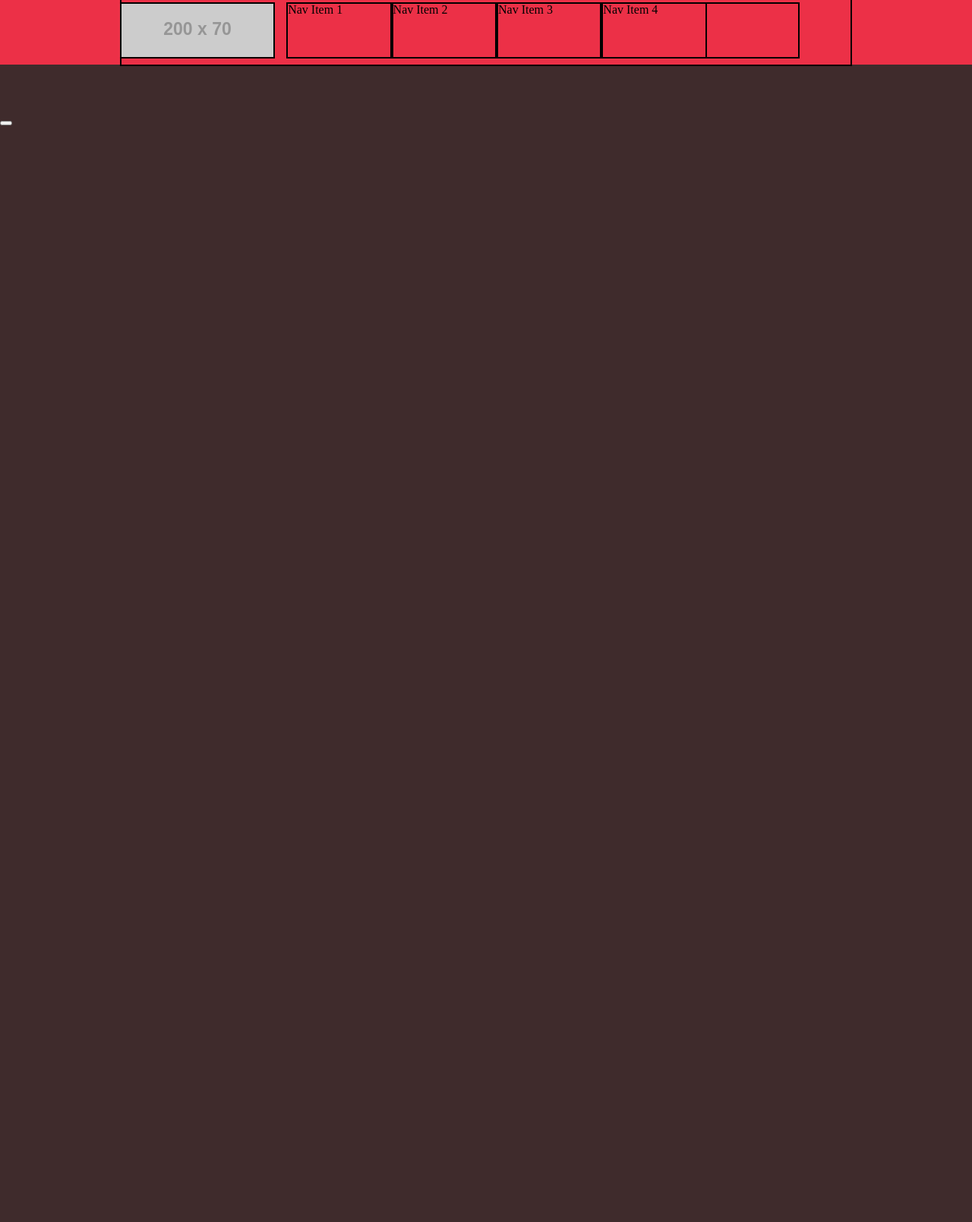
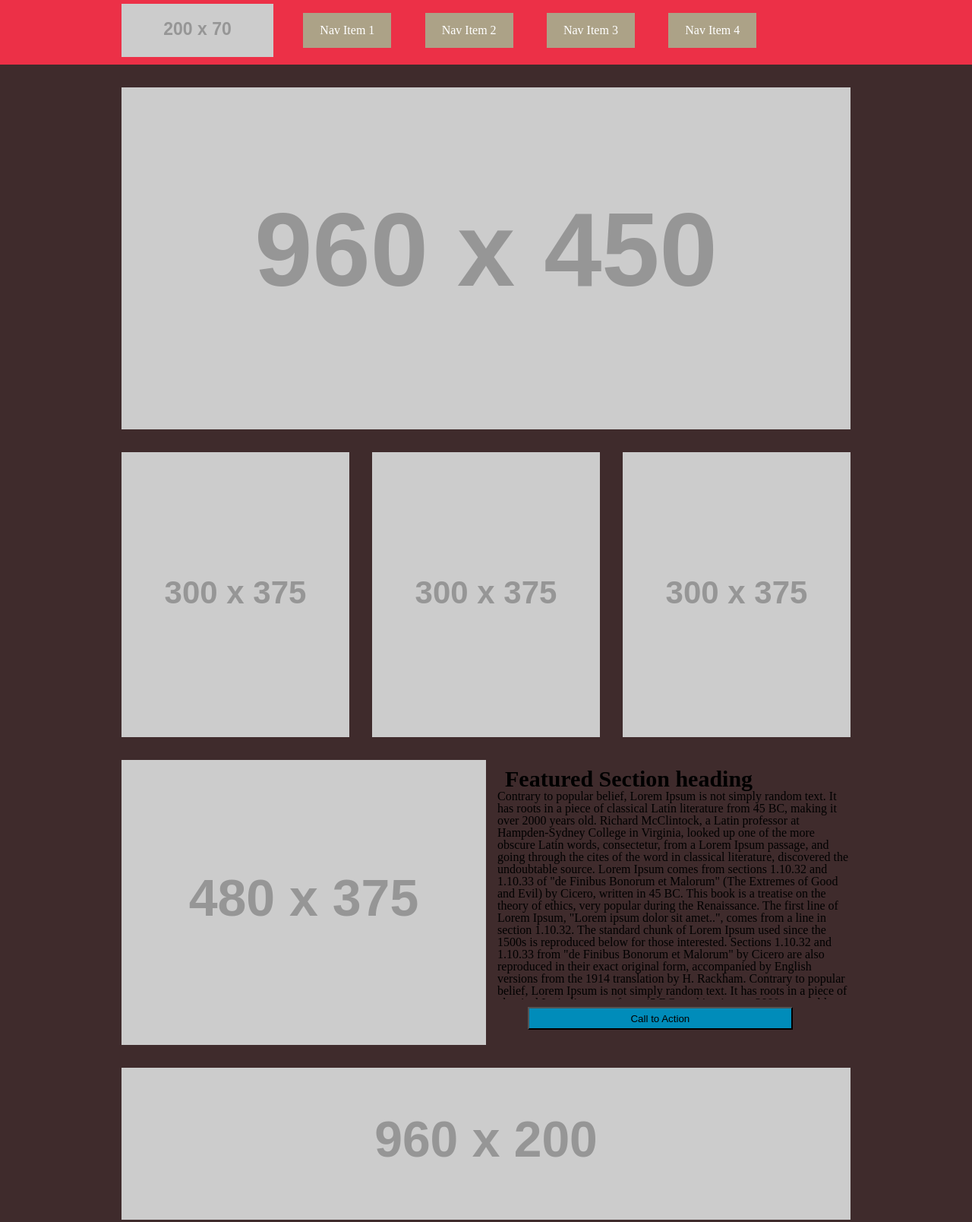
Before and after one commit to felipedelatorre/wireframe-exercise, a plain HTML site: page index.html in a window 1280 px wide. Shown: the part 5-1613 px from the top of the page at 76% size. Before the commit the page ends 800 px from the top, so only its background shows below. Drawn offline with Linux system fonts and the light colour scheme; placeholder pictures from the web are drawn by us.

Commit message:
Complete wireframe

```diff
--- a/css/style.css
+++ b/css/style.css
@@ -1,5 +1,3 @@
-/* Pallette brown #3f2b2c, sand #aca287, red #ec3047 */
-
 body {
   background-color: #3f2b2c
 }
@@ -12,19 +10,14 @@ nav {
   width: 960px;
   height: 90px;
   margin: 0px auto 0px auto;
-  outline: 2px solid black;
 }
 
 nav a img{
-  outline: 2px solid black;
-  /* display: inline-block; */
   margin: 10px 0px 10px 0px;
   float: left;
 }
 
-
 #navButtons {
-  outline: 2px solid black;
   float: left;
   margin-left: 2%;
   margin-top: 10px;
@@ -32,11 +25,68 @@ nav a img{
   height: 70px;
 }
 
+#navButtons a {
+  text-decoration: none;
+  display: inline-block;
+  color: white;
+  margin: 12px 3% 2px 3%;
+  padding: 15px 22px;
+  background: #aca287;
+}
 
-nav a p {
-  outline: 2px solid black;
-  display: inline-block;
-  width: 20%;
-  height: 70px;
+#heroImage{
+  display: block;
+  margin-top: 30px;
+}
 
+#heroImage img {
+  display: block;
+  margin: 0px auto;
 }
+
+#subBanner {
+  width: 960px;
+  margin: 30px auto 0px auto;
+  height: 375px;
+  display: flex;
+  justify-content: space-between;
+}
+
+#featured {
+  width: 960px;
+  margin: 30px auto 0px auto;
+  height: 375px;
+  display: flex;
+  justify-content: space-between;
+}
+
+#featured h1 {
+  font-size: 30px;
+  font-weight: bold;
+  margin: 10px 0px 0px 10px;
+}
+
+#featured p {
+  width: 465px;
+  height: 275px;
+  overflow: scroll;
+}
+
+#featured button {
+  height: 30px;
+  width: 75%;
+  margin: 10px auto 0px 40px;
+  background-color: #008CBA;
+}
+
+#featured button:hover {
+  transition: 350ms;
+  background-color: #aca287;
+}
+
+footer {
+  width: 960px;
+  height: 200px;
+  display: block;
+  margin: 30px auto 10px auto;
+}
--- a/index.html
+++ b/index.html
@@ -7,46 +7,44 @@
     <meta name="viewport" content="width=device-width, initial-scale=1">
     <link rel="stylesheet" type="text/css" media="screen" href="./css/reset.css">
     <link rel="stylesheet" type="text/css" media="screen" href="./css/style.css">
-    <!-- <script src="main.js"></script> -->
   </head>
   <body>
-
     <header>
       <nav>
         <a><img src="https://via.placeholder.com/200x70"></a>
           <div id="navButtons" >
-            <a><p>Nav Item 1</p></a>
-            <a><p>Nav Item 2</p></a>
-            <a><p>Nav Item 3</p></a>
-            <a><p>Nav Item 4</p></a>
+            <a href="#">Nav Item 1</a>
+            <a href="#">Nav Item 2</a>
+            <a href="#">Nav Item 3</a>
+            <a href="#">Nav Item 4</a>
         </div>
       </nav>
     </header>
-
-    <section>
-
+    <section id="heroImage">
+      <img src="https://via.placeholder.com/960x450" alt="">
     </section>
-      <!-- <img src="https://via.placeholder.com/960x450" alt=""> -->
-    <section>
-      <article><img src=""></article>
-      <article><img src=""></article>
-      <article><img src=""></article>
+    <section id="subBanner">
+      <article><img src="https://via.placeholder.com/300x375"></article>
+      <article><img src="https://via.placeholder.com/300x375"></article>
+      <article><img src="https://via.placeholder.com/300x375"></article>
     </section>
 
-    <section>
-      <article><img src=""></article>
+    <section id="featured">
+      <img src="https://via.placeholder.com/480x375">
       <article>
-        <h1></h1>
-        <p></p>
-        <button></button>
+        <h1>Featured Section heading</h1>
+        <p>Contrary to popular belief, Lorem Ipsum is not simply random text. It has roots in a piece of classical Latin literature from 45 BC, making it over 2000 years old. Richard McClintock, a Latin professor at Hampden-Sydney College in Virginia, looked up one of the more obscure Latin words, consectetur, from a Lorem Ipsum passage, and going through the cites of the word in classical literature, discovered the undoubtable source. Lorem Ipsum comes from sections 1.10.32 and 1.10.33 of "de Finibus Bonorum et Malorum" (The Extremes of Good and Evil) by Cicero, written in 45 BC. This book is a treatise on the theory of ethics, very popular during the Renaissance. The first line of Lorem Ipsum, "Lorem ipsum dolor sit amet..", comes from a line in section 1.10.32.
+
+        The standard chunk of Lorem Ipsum used since the 1500s is reproduced below for those interested. Sections 1.10.32 and 1.10.33 from "de Finibus Bonorum et Malorum" by Cicero are also reproduced in their exact original form, accompanied by English versions from the 1914 translation by H. Rackham.
+
+        Contrary to popular belief, Lorem Ipsum is not simply random text. It has roots in a piece of classical Latin literature from 45 BC, making it over 2000 years old. Richard McClintock, a Latin professor at Hampden-Sydney College in Virginia, looked up one of the more obscure Latin words, consectetur, from a Lorem Ipsum passage, and going through the cites of the word in classical literature, discovered the undoubtable source. Lorem Ipsum comes from sections 1.10.32 and 1.10.33 of "de Finibus Bonorum et Malorum" (The Extremes of Good and Evil) by Cicero, written in 45 BC. This book is a treatise on the theory of ethics, very popular during the Renaissance. The first line of Lorem Ipsum, "Lorem ipsum dolor sit amet..", comes from a line in section 1.10.32.
+
+        The standard chunk of Lorem Ipsum used since the 1500s is reproduced below for those interested. Sections 1.10.32 and 1.10.33 from "de Finibus Bonorum et Malorum" by Cicero are also reproduced in their exact original form, accompanied by English versions from the 1914 translation by H. Rackham.</p>
+        <button>Call to Action</button>
       </article>
     </section>
-
-
     <footer>
-        <img src="">
+        <img src="https://via.placeholder.com/960x200">
     </footer>
-
-
   </body>
 </html>
```
